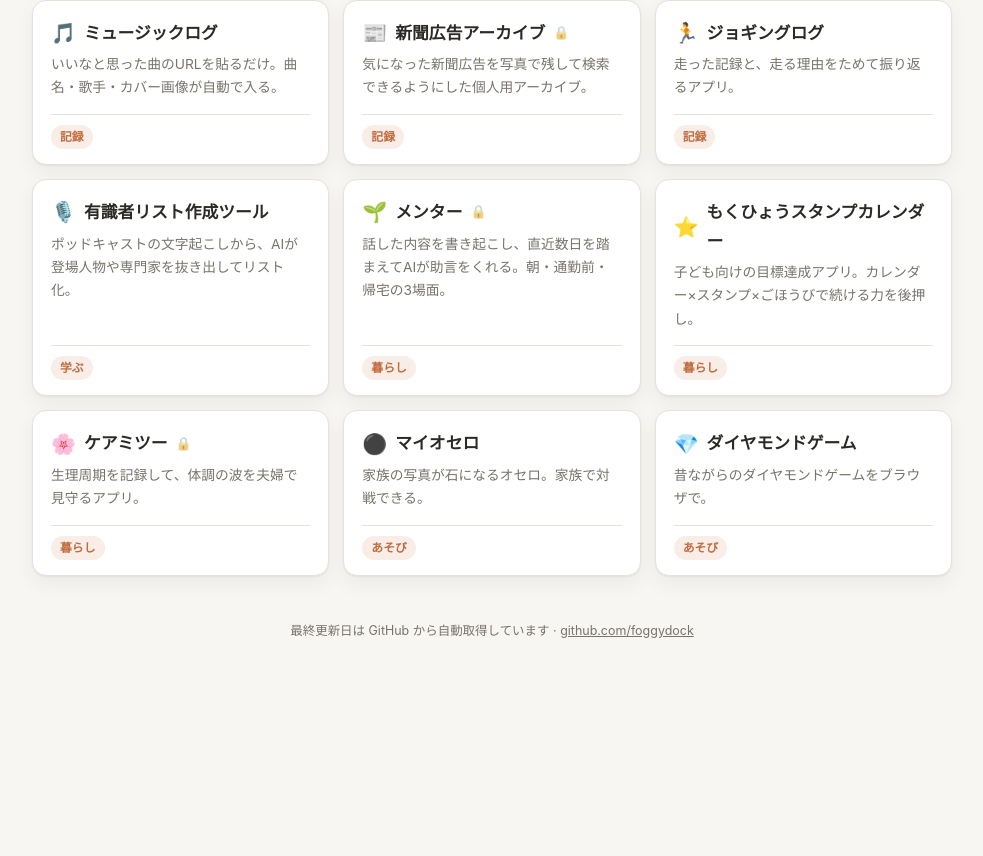
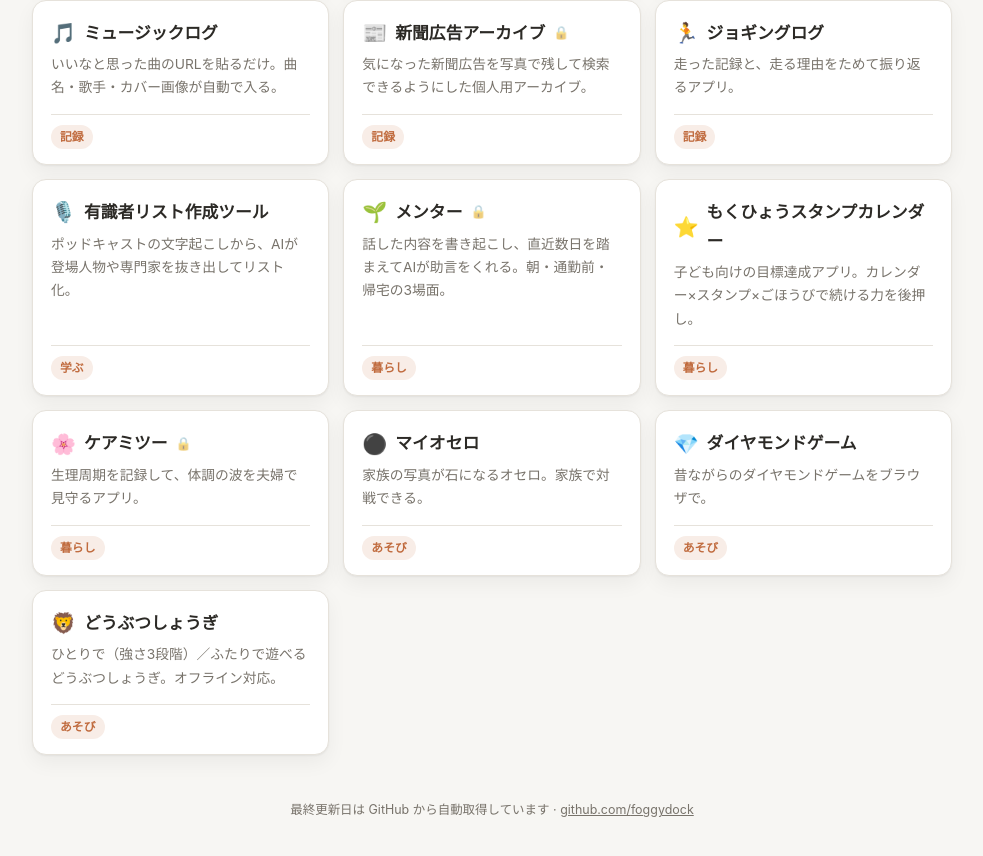
Before and after one commit to foggydock/my-apps, a Next.js app: page / in a window 1280 px wide. Shown: the part 608-1464 px from the top of the page, without its empty margins (148-1131 px from the left). Before the commit the page ends 1329 px from the top, so only its background shows below. Built offline with nearby package versions, Linux system fonts and the light colour scheme; no server answers.

Commit message:
どうぶつしょうぎをポータルに追加
Co-Authored-By: Claude Sonnet 5 <noreply@anthropic.com>

```diff
--- a/data/apps.js
+++ b/data/apps.js
@@ -128,4 +128,12 @@ export const APPS = [
     tag: 'あそび',
     desc: '昔ながらのダイヤモンドゲームをブラウザで。',
   },
+  {
+    repo: 'doubutsu-shogi',
+    name: 'どうぶつしょうぎ',
+    emoji: '🦁',
+    tag: 'あそび',
+    desc: 'ひとりで（強さ3段階）／ふたりで遊べるどうぶつしょうぎ。オフライン対応。',
+    url: 'https://doubutsu-shogi.pages.dev/',
+  },
 ];
```
